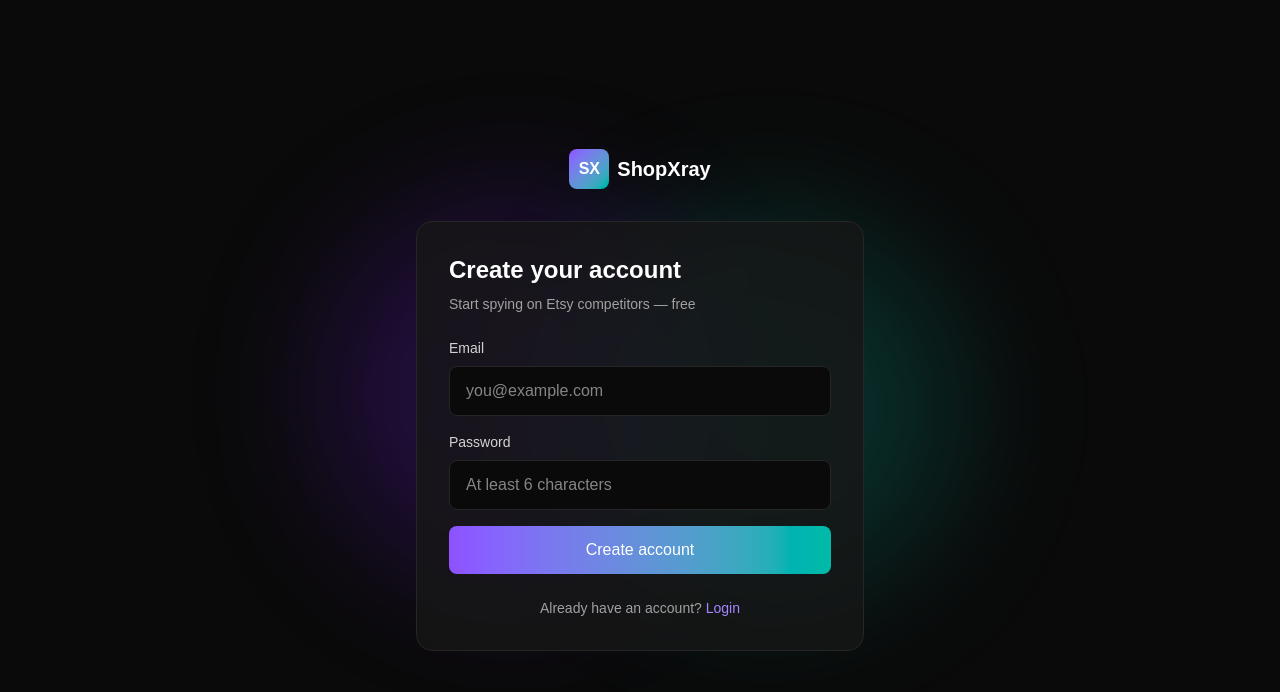
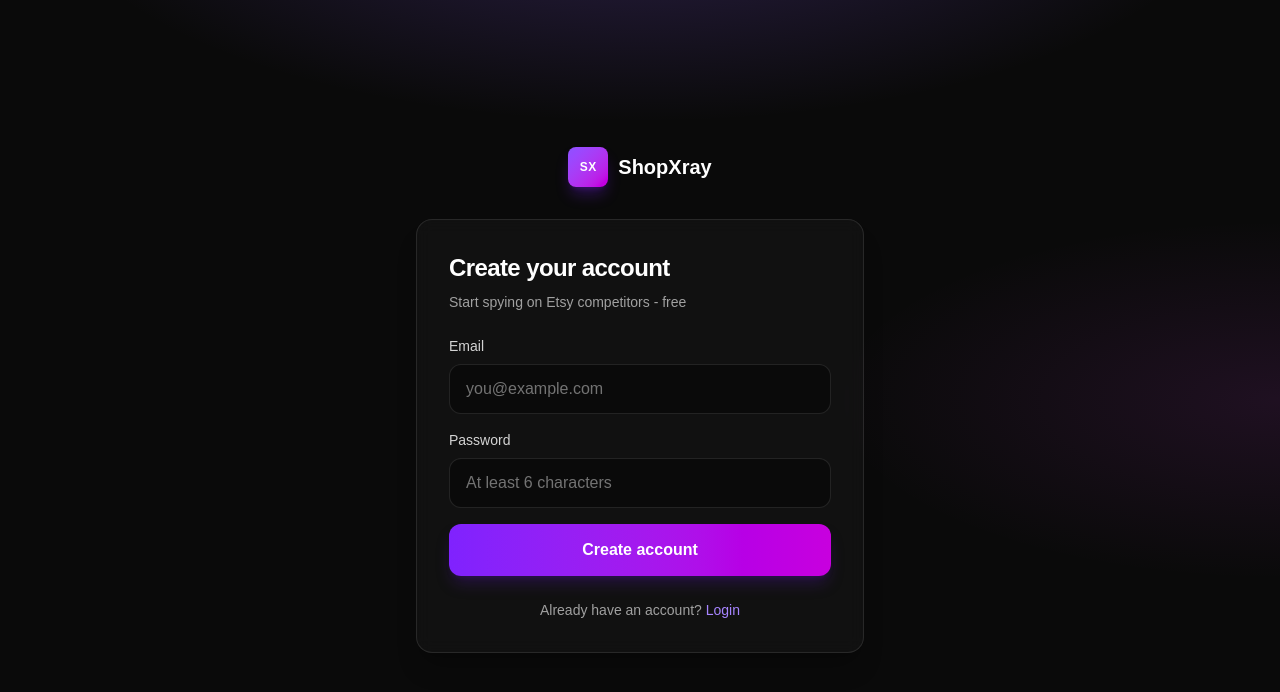
Before and after one commit to batmank-ux/EXRAY, a Next.js app: page /signup in a window 1280 px wide. Shown: the top 692 px of the page. Built offline with nearby package versions, Linux system fonts and the light colour scheme.

Commit message:
consistent brand colors across login signup and dashboard

```diff
--- a/app/login/page.js
+++ b/app/login/page.js
@@ -16,10 +16,7 @@
     setError("");
 
     const supabase = createClient();
-    const { error } = await supabase.auth.signInWithPassword({
-      email,
-      password,
-    });
+    const { error } = await supabase.auth.signInWithPassword({ email, password });
 
     if (error) {
       setError(error.message);
@@ -27,82 +24,67 @@
       return;
     }
 
-    // Hard navigation so cookies are committed before route change
     window.location.href = "/dashboard";
   };
 
   return (
-    <div className="min-h-screen bg-neutral-950 text-white flex items-center justify-center px-4">
-      <div className="absolute inset-0 overflow-hidden pointer-events-none">
-        <div className="absolute top-1/4 left-1/4 w-96 h-96 bg-violet-600/20 rounded-full blur-3xl"></div>
-        <div className="absolute bottom-1/4 right-1/4 w-96 h-96 bg-teal-500/20 rounded-full blur-3xl"></div>
-      </div>
+    <div className="relative min-h-screen bg-neutral-950 text-white flex items-center justify-center px-4 overflow-hidden">
+      <div className="pointer-events-none absolute inset-0 bg-[radial-gradient(ellipse_85%_55%_at_50%_-15%,rgba(139,92,246,0.28),transparent_55%)]" aria-hidden />
+      <div className="pointer-events-none absolute inset-0 bg-[radial-gradient(ellipse_70%_45%_at_100%_50%,rgba(217,70,239,0.10),transparent_50%)]" aria-hidden />
 
-      <div className="relative w-full max-w-md">
+      <div className="relative w-full max-w-md z-10">
         <div className="text-center mb-8">
-          <Link href="/" className="inline-flex items-center gap-2">
-            <div className="w-10 h-10 rounded-lg bg-gradient-to-br from-violet-500 to-teal-500 flex items-center justify-center font-bold">
-              SX
-            </div>
+          <Link href="/" className="inline-flex items-center gap-2.5">
+            <div className="flex h-10 w-10 items-center justify-center rounded-lg bg-gradient-to-br from-violet-500 to-fuchsia-600 text-xs font-bold uppercase tracking-wider text-white shadow-lg shadow-violet-600/30">SX</div>
             <span className="text-xl font-bold">ShopXray</span>
           </Link>
         </div>
 
-        <div className="bg-neutral-900/80 backdrop-blur border border-neutral-800 rounded-2xl p-8">
-          <h1 className="text-2xl font-bold mb-2">Welcome back</h1>
-          <p className="text-neutral-400 text-sm mb-6">
-            Login to spy on Etsy competitors
-          </p>
+        <div className="rounded-2xl border border-white/10 bg-white/[0.03] backdrop-blur-sm p-6 sm:p-8 shadow-xl shadow-black/20">
+          <h1 className="text-2xl font-bold mb-2 tracking-tight">Welcome back</h1>
+          <p className="text-neutral-400 text-sm mb-6">Login to spy on Etsy competitors</p>
 
           <form onSubmit={handleLogin} className="space-y-4">
             <div>
-              <label className="block text-sm text-neutral-300 mb-2">
-                Email
-              </label>
+              <label className="block text-sm text-neutral-300 mb-2">Email</label>
               <input
                 type="email"
                 value={email}
                 onChange={(e) => setEmail(e.target.value)}
                 required
-                className="w-full px-4 py-3 bg-neutral-950 border border-neutral-800 rounded-lg focus:outline-none focus:border-violet-500 transition"
+                className="w-full px-4 py-3 bg-neutral-950/80 border border-white/10 rounded-xl text-neutral-100 placeholder:text-neutral-500 outline-none transition focus:border-violet-500/40 focus:ring-2 focus:ring-violet-500/30"
                 placeholder="you@example.com"
               />
             </div>
 
             <div>
-              <label className="block text-sm text-neutral-300 mb-2">
-                Password
-              </label>
+              <label className="block text-sm text-neutral-300 mb-2">Password</label>
               <input
                 type="password"
                 value={password}
                 onChange={(e) => setPassword(e.target.value)}
                 required
-                className="w-full px-4 py-3 bg-neutral-950 border border-neutral-800 rounded-lg focus:outline-none focus:border-violet-500 transition"
-                placeholder="••••••••"
+                className="w-full px-4 py-3 bg-neutral-950/80 border border-white/10 rounded-xl text-neutral-100 placeholder:text-neutral-500 outline-none transition focus:border-violet-500/40 focus:ring-2 focus:ring-violet-500/30"
+                placeholder="********"
               />
             </div>
 
             {error && (
-              <div className="text-red-400 text-sm bg-red-500/10 border border-red-500/30 rounded-lg p-3">
-                {error}
-              </div>
+              <div className="text-red-300 text-sm bg-red-950/40 border border-red-500/30 rounded-xl p-3">{error}</div>
             )}
 
             <button
               type="submit"
               disabled={loading}
-              className="w-full py-3 bg-gradient-to-r from-violet-500 to-teal-500 rounded-lg font-medium hover:opacity-90 transition disabled:opacity-50"
+              className="w-full py-3.5 bg-gradient-to-r from-violet-600 to-fuchsia-600 rounded-xl font-semibold text-white shadow-lg shadow-violet-900/35 hover:brightness-110 transition disabled:opacity-60 disabled:cursor-not-allowed"
             >
               {loading ? "Logging in..." : "Login"}
             </button>
           </form>
 
           <p className="text-center text-sm text-neutral-400 mt-6">
-            Don't have an account?{" "}
-            <Link href="/signup" className="text-violet-400 hover:text-violet-300">
-              Sign up
-            </Link>
+            Don&apos;t have an account?{" "}
+            <Link href="/signup" className="text-violet-400 hover:text-fuchsia-400 transition">Sign up</Link>
           </p>
         </div>
       </div>
--- a/app/signup/page.js
+++ b/app/signup/page.js
@@ -16,10 +16,7 @@
     setError("");
 
     const supabase = createClient();
-    const { error } = await supabase.auth.signUp({
-      email,
-      password,
-    });
+    const { error } = await supabase.auth.signUp({ email, password });
 
     if (error) {
       setError(error.message);
@@ -27,73 +24,60 @@
       return;
     }
 
-    // Hard navigation so cookies are committed before route change
     window.location.href = "/dashboard";
   };
 
   return (
-    <div className="min-h-screen bg-neutral-950 text-white flex items-center justify-center px-4">
-      <div className="absolute inset-0 overflow-hidden pointer-events-none">
-        <div className="absolute top-1/4 left-1/4 w-96 h-96 bg-violet-600/20 rounded-full blur-3xl"></div>
-        <div className="absolute bottom-1/4 right-1/4 w-96 h-96 bg-teal-500/20 rounded-full blur-3xl"></div>
-      </div>
+    <div className="relative min-h-screen bg-neutral-950 text-white flex items-center justify-center px-4 overflow-hidden">
+      <div className="pointer-events-none absolute inset-0 bg-[radial-gradient(ellipse_85%_55%_at_50%_-15%,rgba(139,92,246,0.28),transparent_55%)]" aria-hidden />
+      <div className="pointer-events-none absolute inset-0 bg-[radial-gradient(ellipse_70%_45%_at_100%_50%,rgba(217,70,239,0.10),transparent_50%)]" aria-hidden />
 
-      <div className="relative w-full max-w-md">
+      <div className="relative w-full max-w-md z-10">
         <div className="text-center mb-8">
-          <Link href="/" className="inline-flex items-center gap-2">
-            <div className="w-10 h-10 rounded-lg bg-gradient-to-br from-violet-500 to-teal-500 flex items-center justify-center font-bold">
-              SX
-            </div>
+          <Link href="/" className="inline-flex items-center gap-2.5">
+            <div className="flex h-10 w-10 items-center justify-center rounded-lg bg-gradient-to-br from-violet-500 to-fuchsia-600 text-xs font-bold uppercase tracking-wider text-white shadow-lg shadow-violet-600/30">SX</div>
             <span className="text-xl font-bold">ShopXray</span>
           </Link>
         </div>
 
-        <div className="bg-neutral-900/80 backdrop-blur border border-neutral-800 rounded-2xl p-8">
-          <h1 className="text-2xl font-bold mb-2">Create your account</h1>
-          <p className="text-neutral-400 text-sm mb-6">
-            Start spying on Etsy competitors — free
-          </p>
+        <div className="rounded-2xl border border-white/10 bg-white/[0.03] backdrop-blur-sm p-6 sm:p-8 shadow-xl shadow-black/20">
+          <h1 className="text-2xl font-bold mb-2 tracking-tight">Create your account</h1>
+          <p className="text-neutral-400 text-sm mb-6">Start spying on Etsy competitors - free</p>
 
           <form onSubmit={handleSignup} className="space-y-4">
             <div>
-              <label className="block text-sm text-neutral-300 mb-2">
-                Email
-              </label>
+              <label className="block text-sm text-neutral-300 mb-2">Email</label>
               <input
                 type="email"
                 value={email}
                 onChange={(e) => setEmail(e.target.value)}
                 required
-                className="w-full px-4 py-3 bg-neutral-950 border border-neutral-800 rounded-lg focus:outline-none focus:border-violet-500 transition"
+                className="w-full px-4 py-3 bg-neutral-950/80 border border-white/10 rounded-xl text-neutral-100 placeholder:text-neutral-500 outline-none transition focus:border-violet-500/40 focus:ring-2 focus:ring-violet-500/30"
                 placeholder="you@example.com"
               />
             </div>
 
             <div>
-              <label className="block text-sm text-neutral-300 mb-2">
-                Password
-              </label>
+              <label className="block text-sm text-neutral-300 mb-2">Password</label>
               <input
                 type="password"
                 value={password}
                 onChange={(e) => setPassword(e.target.value)}
                 required
                 minLength={6}
-                className="w-full px-4 py-3 bg-neutral-950 border border-neutral-800 rounded-lg focus:outline-none focus:border-violet-500 transition"
+                className="w-full px-4 py-3 bg-neutral-950/80 border border-white/10 rounded-xl text-neutral-100 placeholder:text-neutral-500 outline-none transition focus:border-violet-500/40 focus:ring-2 focus:ring-violet-500/30"
                 placeholder="At least 6 characters"
               />
             </div>
 
             {error && (
-              <div className="text-red-400 text-sm bg-red-500/10 border border-red-500/30 rounded-lg p-3">
-                {error}
-              </div>
+              <div className="text-red-300 text-sm bg-red-950/40 border border-red-500/30 rounded-xl p-3">{error}</div>
             )}
 
             <button
               type="submit"
               disabled={loading}
-              className="w-full py-3 bg-gradient-to-r from-violet-500 to-teal-500 rounded-lg font-medium hover:opacity-90 transition disabled:opacity-50"
+              className="w-full py-3.5 bg-gradient-to-r from-violet-600 to-fuchsia-600 rounded-xl font-semibold text-white shadow-lg shadow-violet-900/35 hover:brightness-110 transition disabled:opacity-60 disabled:cursor-not-allowed"
             >
               {loading ? "Creating account..." : "Create account"}
             </button>
@@ -101,9 +85,7 @@
 
           <p className="text-center text-sm text-neutral-400 mt-6">
             Already have an account?{" "}
-            <Link href="/login" className="text-violet-400 hover:text-violet-300">
-              Login
-            </Link>
+            <Link href="/login" className="text-violet-400 hover:text-fuchsia-400 transition">Login</Link>
           </p>
         </div>
       </div>
```
